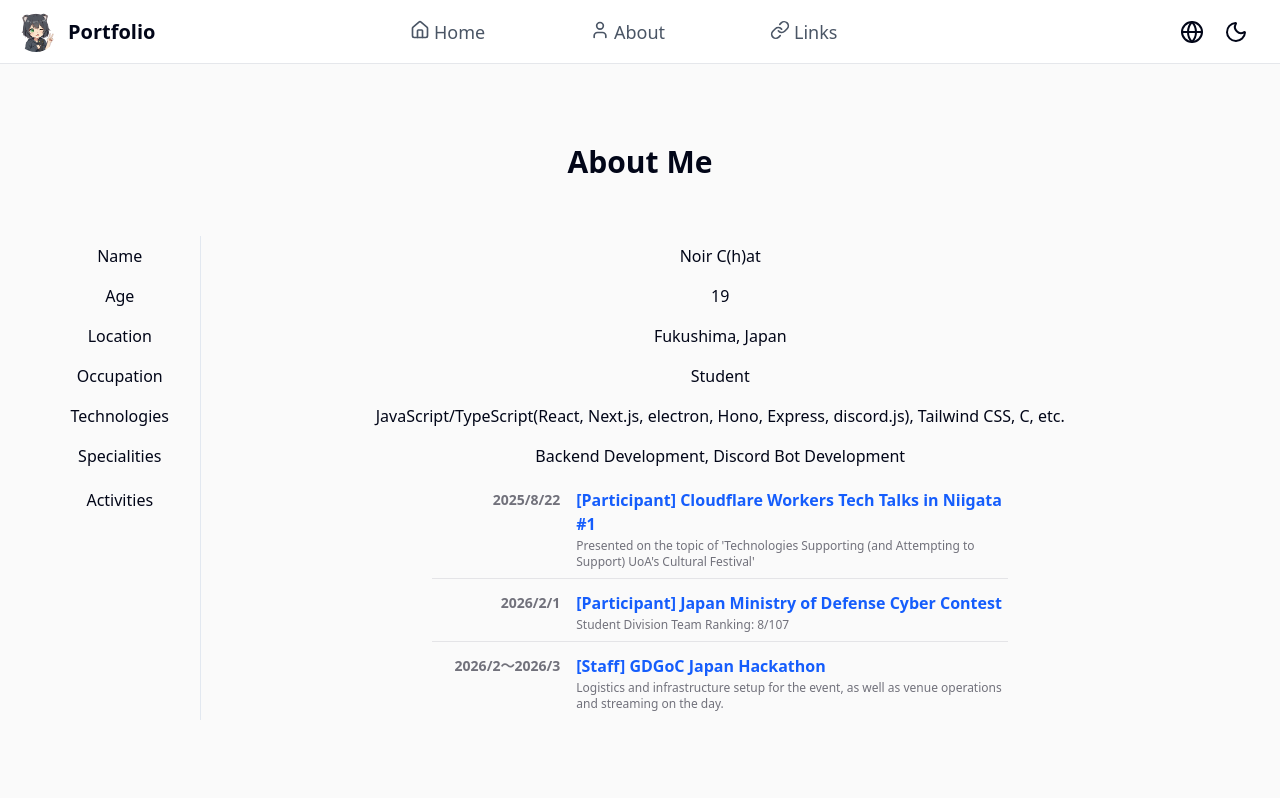
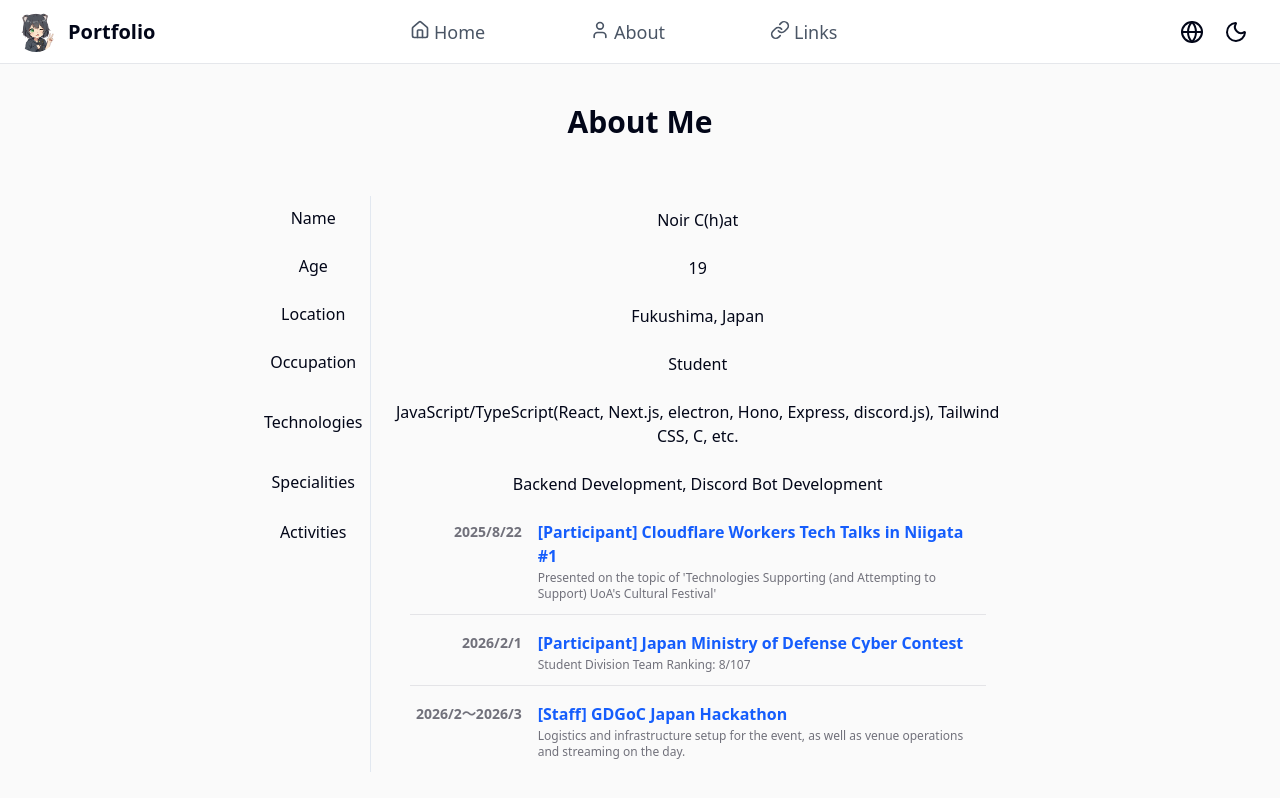
Before and after one commit to noir-chat-9661/portfolio, a Next.js app: page /about in a window 1280 px wide. Built offline with nearby package versions, Linux system fonts and the light colour scheme; a web font is replaced by a local one.

Commit message:
aboutページのレイアウトをスマホ表示向けにレスポンシブ化

```diff
--- a/app/about/page.tsx
+++ b/app/about/page.tsx
@@ -44,77 +44,77 @@ export default function About() {
 
 	return (
 		<div className="bg-zinc-50 dark:bg-gray-900">
-			<div className="min-h-[calc(100dvh-var(--spacing)*16)] flex items-center content-center justify-center text-center flex-col gap-10 py-10">
-				<h1 className="font-bold text-3xl select-none mb-4">{isMounted ? t("about.title") : <>&nbsp;</>}</h1>
-				<Table className="max-w-[calc(100vw-var(--spacing)*20)] mx-auto text-md">
-					<TableBody>
-						<TableRow className="border-none hover:bg-foreground/5">
-							<TableCell className="font-medium w-40 border-r">
+			<div className="min-h-[calc(100dvh-var(--spacing)*16)] flex items-center content-center justify-center text-center flex-col gap-6 md:gap-10 py-8 md:py-10 px-4 sm:px-6 md:px-8">
+				<h1 className="font-bold text-2xl sm:text-3xl select-none mb-2 sm:mb-4">{isMounted ? t("about.title") : <>&nbsp;</>}</h1>
+				<Table className="w-full max-w-[calc(100vw-var(--spacing)*8)] sm:max-w-[calc(100vw-var(--spacing)*20)] md:max-w-3xl mx-auto text-md block md:table">
+					<TableBody className="block md:table-row-group">
+						<TableRow className="border-b border-zinc-200 dark:border-gray-800 last:border-none flex flex-col md:table-row md:border-none md:hover:bg-foreground/5 py-4 md:py-0">
+							<TableCell className="font-semibold text-zinc-500 dark:text-zinc-400 w-full pb-1 md:pb-3 md:font-medium md:text-foreground md:w-40 md:border-r md:align-middle block md:table-cell">
 								{isMounted ? t("about.attribute.name") : <>&nbsp;</>}
 							</TableCell>
-							<TableCell className="whitespace-normal break-words">
+							<TableCell className="whitespace-normal break-words w-full pt-1 pb-3 md:py-3 block md:table-cell">
 								{isMounted ? t("about.value.name") : <>&nbsp;</>}
 							</TableCell>
 						</TableRow>
-						<TableRow className="border-none hover:bg-foreground/5">
-							<TableCell className="font-medium w-40 border-r">
+						<TableRow className="border-b border-zinc-200 dark:border-gray-800 last:border-none flex flex-col md:table-row md:border-none md:hover:bg-foreground/5 py-4 md:py-0">
+							<TableCell className="font-semibold text-zinc-500 dark:text-zinc-400 w-full pb-1 md:pb-3 md:font-medium md:text-foreground md:w-40 md:border-r md:align-middle block md:table-cell">
 								{isMounted ? t("about.attribute.age") : <>&nbsp;</>}
 							</TableCell>
-							<TableCell className="whitespace-normal break-words">
+							<TableCell className="whitespace-normal break-words w-full pt-1 pb-3 md:py-3 block md:table-cell">
 								{isMounted ? `${checkAge()}` : <>&nbsp;</>}
 							</TableCell>
 						</TableRow>
-						<TableRow className="border-none hover:bg-foreground/5">
-							<TableCell className="font-medium w-40 border-r">
+						<TableRow className="border-b border-zinc-200 dark:border-gray-800 last:border-none flex flex-col md:table-row md:border-none md:hover:bg-foreground/5 py-4 md:py-0">
+							<TableCell className="font-semibold text-zinc-500 dark:text-zinc-400 w-full pb-1 md:pb-3 md:font-medium md:text-foreground md:w-40 md:border-r md:align-middle block md:table-cell">
 								{isMounted ? t("about.attribute.location") : <>&nbsp;</>}
 							</TableCell>
-							<TableCell className="whitespace-normal break-words">
+							<TableCell className="whitespace-normal break-words w-full pt-1 pb-3 md:py-3 block md:table-cell">
 								{isMounted ? t("about.value.location") : <>&nbsp;</>}
 							</TableCell>
 						</TableRow>
-						<TableRow className="border-none hover:bg-foreground/5">
-							<TableCell className="font-medium w-40 border-r">
+						<TableRow className="border-b border-zinc-200 dark:border-gray-800 last:border-none flex flex-col md:table-row md:border-none md:hover:bg-foreground/5 py-4 md:py-0">
+							<TableCell className="font-semibold text-zinc-500 dark:text-zinc-400 w-full pb-1 md:pb-3 md:font-medium md:text-foreground md:w-40 md:border-r md:align-middle block md:table-cell">
 								{isMounted ? t("about.attribute.occupation") : <>&nbsp;</>}
 							</TableCell>
-							<TableCell className="whitespace-normal break-words">
+							<TableCell className="whitespace-normal break-words w-full pt-1 pb-3 md:py-3 block md:table-cell">
 								{isMounted ? t("about.value.occupation") : <>&nbsp;</>}
 							</TableCell>
 						</TableRow>
-						<TableRow className="border-none hover:bg-foreground/5">
-							<TableCell className="font-medium w-40 border-r">
+						<TableRow className="border-b border-zinc-200 dark:border-gray-800 last:border-none flex flex-col md:table-row md:border-none md:hover:bg-foreground/5 py-4 md:py-0">
+							<TableCell className="font-semibold text-zinc-500 dark:text-zinc-400 w-full pb-1 md:pb-3 md:font-medium md:text-foreground md:w-40 md:border-r md:align-middle block md:table-cell">
 								{isMounted ? t("about.attribute.technologies") : <>&nbsp;</>}
 							</TableCell>
-							<TableCell className="whitespace-normal break-words">
+							<TableCell className="whitespace-normal break-words w-full pt-1 pb-3 md:py-3 block md:table-cell">
 								{isMounted ? t("about.value.technologies") : <>&nbsp;</>}
 							</TableCell>
 						</TableRow>
-						<TableRow className="border-none hover:bg-foreground/5">
-							<TableCell className="font-medium w-40 border-r">
+						<TableRow className="border-b border-zinc-200 dark:border-gray-800 last:border-none flex flex-col md:table-row md:border-none md:hover:bg-foreground/5 py-4 md:py-0">
+							<TableCell className="font-semibold text-zinc-500 dark:text-zinc-400 w-full pb-1 md:pb-3 md:font-medium md:text-foreground md:w-40 md:border-r md:align-middle block md:table-cell">
 								{isMounted ? t("about.attribute.specialities") : <>&nbsp;</>}
 							</TableCell>
-							<TableCell className="whitespace-normal break-words">
+							<TableCell className="whitespace-normal break-words w-full pt-1 pb-3 md:py-3 block md:table-cell">
 								{isMounted ? t("about.value.specialities") : <>&nbsp;</>}
 							</TableCell>
 						</TableRow>
-						<TableRow className="border-none hover:bg-foreground/5">
-							<TableCell className="font-medium w-40 border-r align-top pt-3">
+						<TableRow className="border-b border-zinc-200 dark:border-gray-800 last:border-none flex flex-col md:table-row md:border-none md:hover:bg-foreground/5 py-4 md:py-0">
+							<TableCell className="font-semibold text-zinc-500 dark:text-zinc-400 w-full pb-1 md:pb-3 md:font-medium md:text-foreground md:w-40 md:border-r align-top pt-3 block md:table-cell">
 								{isMounted ? t("about.attribute.activities") : <>&nbsp;</>}
 							</TableCell>
-							<TableCell className="whitespace-normal break-words pt-3">
+							<TableCell className="whitespace-normal break-words w-full pt-1 pb-3 md:py-3 block md:table-cell">
 								{isMounted ? (
 									loading ? (
 										<span className="text-gray-500 dark:text-gray-400">Loading...</span>
 									) : (
-										<div className="space-y-3 max-w-xl mx-auto">
+										<div className="space-y-4 max-w-xl mx-auto">
 											{activities.map((activity, index) => (
 												<div
 													key={activity.date + index}
-													className="flex items-start gap-4 border-b border-zinc-200 dark:border-gray-800 pb-2 last:border-none last:pb-0"
+													className="flex flex-col sm:flex-row items-start gap-1 sm:gap-4 border-b border-zinc-200 dark:border-gray-800 pb-3 last:border-none last:pb-0"
 												>
-													<span className="text-sm font-semibold text-zinc-500 dark:text-zinc-400 shrink-0 w-32 text-right pt-0.5 whitespace-nowrap">
+													<span className="text-xs sm:text-sm font-semibold text-zinc-500 dark:text-zinc-400 sm:shrink-0 sm:w-28 text-left sm:text-right pt-0.5 whitespace-nowrap">
 														{activity.date}
 													</span>
-													<div className="flex-1 flex flex-col text-left">
+													<div className="flex-1 flex flex-col text-left w-full">
 														<span className="font-semibold text-zinc-800 dark:text-zinc-200">
 															{activity.link ? (
 																<a
```
